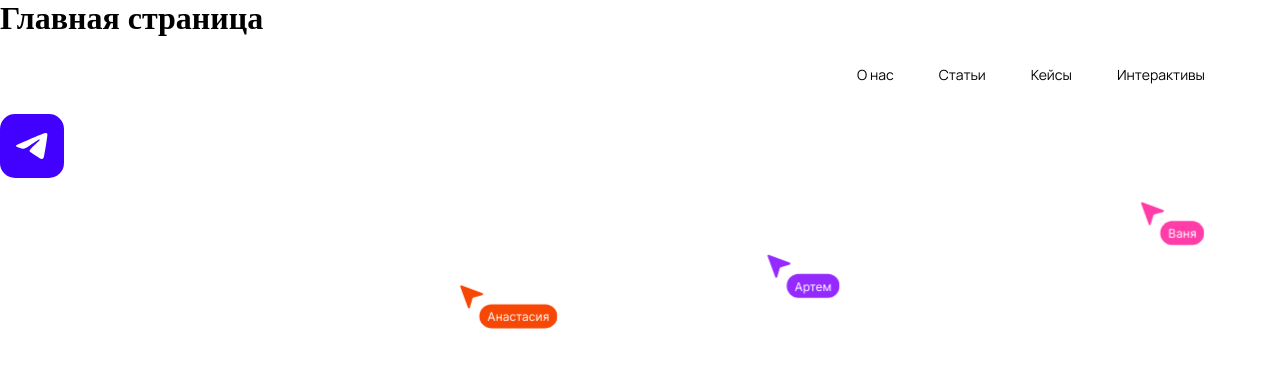
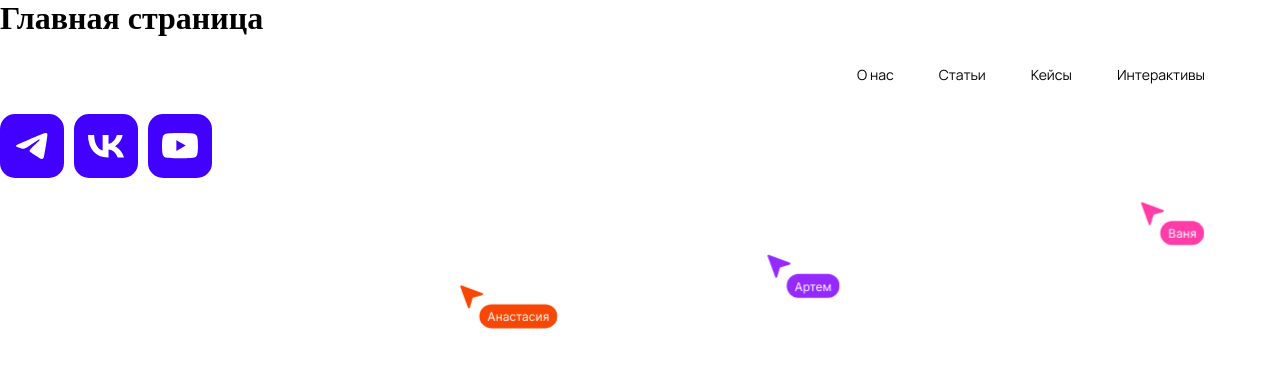
Before and after one commit to machere13/HSE_2.4_Connecteam_React, a Next.js app: page / in a window 1280 px wide. Shown: the top 368 px of the page. Built offline with nearby package versions, Linux system fonts and the light colour scheme.

Commit message:
feat: added component C_FooterIcons

```diff
--- a/pages/index.tsx
+++ b/pages/index.tsx
@@ -1,5 +1,5 @@
 import A_Cursor from '@/components/atoms/A_Cursor/A_Cursor'
-import A_FooterIcon from '@/components/atoms/A_FooterIcon/A_FooterIcon'
+import C_FooterIcons from '@/components/collections/C_FooterIcons/C_FooterIcons'
 import O_Header from '@/components/organisms/O_Header/O_Header'
 
 export default function MainPage() {
@@ -31,7 +31,7 @@ export default function MainPage() {
       <h1>Главная страница</h1>
       <O_Header />
       <A_Cursor cursors={cursors} />
-      <A_FooterIcon href='https://t.me/connecteam' iconName='telegramIcon'></A_FooterIcon>
+      <C_FooterIcons></C_FooterIcons>
     </div>
   )
 }
--- /dev/null
+++ b/src/components/collections/C_FooterIcons/C_FooterIcons.module.css
@@ -0,0 +1,4 @@
+.wrapper{
+    display: flex;
+    gap: var(--spacing-10);
+}
--- /dev/null
+++ b/src/components/collections/C_FooterIcons/C_FooterIcons.tsx
@@ -0,0 +1,13 @@
+import React from 'react'
+import styles from './C_FooterIcons.module.css'
+import A_FooterIcon from '@/components/atoms/A_FooterIcon/A_FooterIcon'
+
+export default function C_FooterIcons() {
+  return (
+    <div className={styles.wrapper}>
+        <A_FooterIcon href='https://t.me/connecteam' iconName='telegramIcon'/>
+        <A_FooterIcon href='https://vk.com/club228014641' iconName='vkIcon'/>
+        <A_FooterIcon href='https://t.me/connecteam' iconName='youtubeIcon'/>
+    </div>
+  )
+}
```
